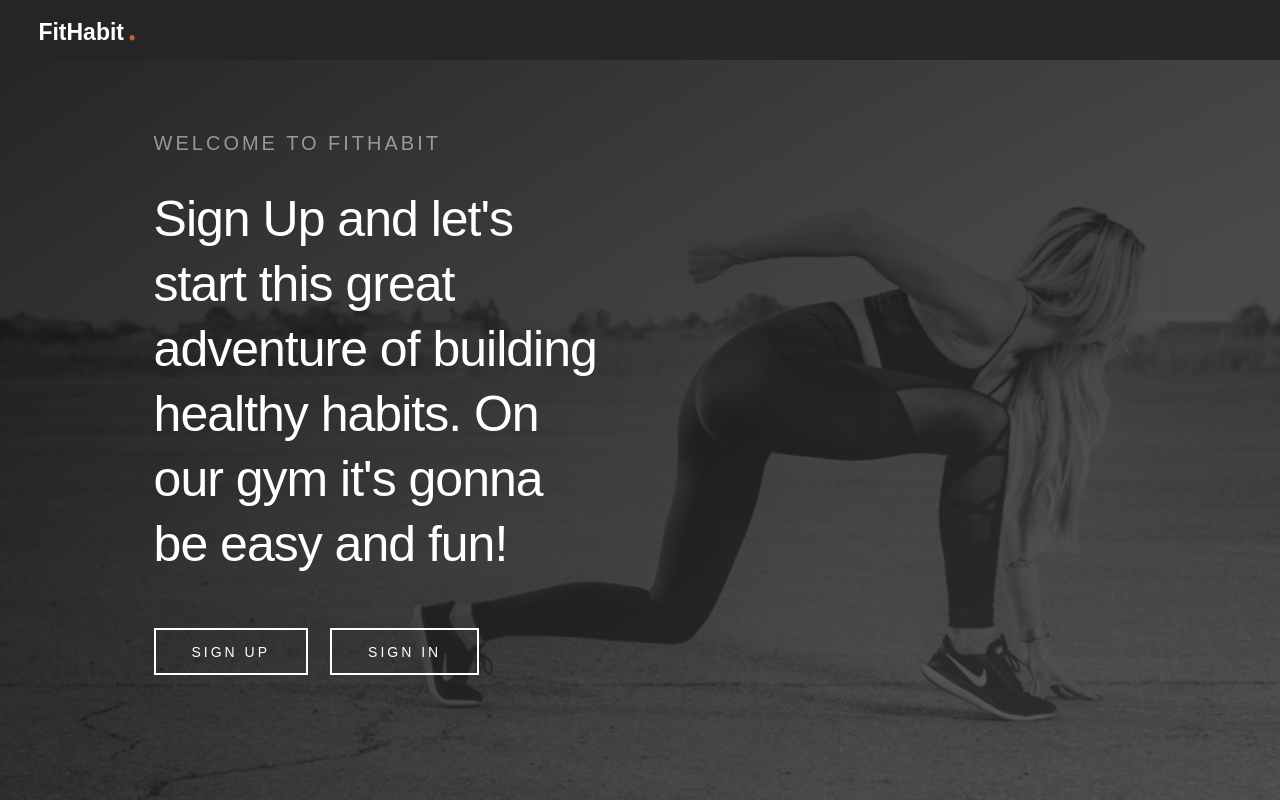
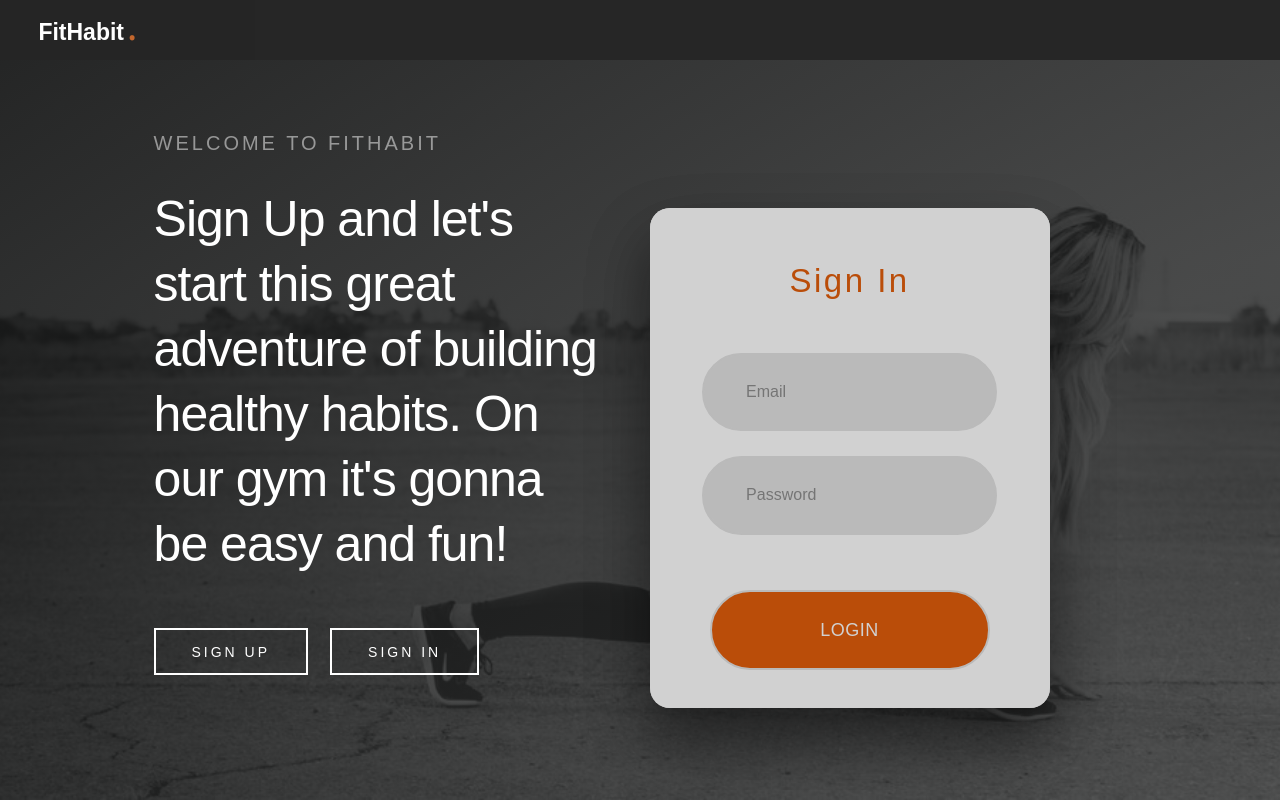
Before and after one commit to Kowal0/training-schedule-app, a React app: page / in a window 1280 px wide. Both pictures are taken after a click on the button "SIGN UP". Built offline with nearby package versions, Linux system fonts and the light colour scheme.

Commit message:
duplicate form

```diff
--- a/src/components/Login/components/LoginPage.js
+++ b/src/components/Login/components/LoginPage.js
@@ -1,5 +1,6 @@
 import React, { PureComponent } from 'react';
-import LoginPageForm from './LoginPageForm';
+import LoginPageFormSignIn from './LoginPageFormSignIn';
+import LoginPageFormSignUp from './LoginPageFormSignUp';
 import PageContent from '../styled/PageContent';
 
 import LoginPageWrapper from '../styled/LoginPageWrapper';
@@ -37,14 +38,16 @@ export class LoginPage extends PureComponent {
                     <PageMainHeading>
                         Sign Up and let's start this great adventure of building healthy habits. On our gym it's gonna be easy and fun!
                     </PageMainHeading>
-                    <PageHeadingButton>
+                    <PageHeadingButton onClick={this.handleClick}>
                         Sign Up
-                    </PageHeadingButton>
+                    </PageHeadingButton >
                     <PageHeadingButton onClick={this.handleClick}>
                         Sign In
                     </PageHeadingButton>
                 </PageContent>
-                <LoginPageForm showForm={this.state.isVisible}/>
+                <LoginPageFormSignUp showForm={this.state.isVisible}/>
+                <LoginPageFormSignIn showForm={this.state.isVisible}/>
+
             </LoginPageWrapper>
         );
     }
--- /dev/null
+++ b/src/components/Login/components/LoginPageFormSignIn.js
@@ -0,0 +1,40 @@
+import React, {PureComponent} from 'react';
+import LoginFormWrapper from '../styled/LoginFormWrapper';
+import LoginFormSignUp from '../styled/LoginFormSignUp';
+import LoginFormBox from '../styled/LoginFormBox';
+import LoginFormInput from '../styled/LoginFormInput';
+import LoginFormButton from '../styled/LoginFormButton';
+
+
+class LoginPageFormSignIn extends PureComponent {
+    render(){
+        return (
+
+            <div>
+                {
+                    this.props.showForm?
+                    <LoginFormWrapper>
+                        <LoginFormSignUp>
+                            Sign In
+                        </LoginFormSignUp>
+                        <LoginFormBox>
+                            <LoginFormInput placeholder="Email">
+
+                            </LoginFormInput>
+                            <LoginFormInput placeholder="Password">
+
+                            </LoginFormInput>
+                            <LoginFormButton>
+                                Login
+                            </LoginFormButton>
+                        </LoginFormBox>
+                    </LoginFormWrapper>
+                        : ""
+                }
+            </div>
+
+        );
+    }
+}
+
+export default LoginPageFormSignIn;
--- a/src/components/Login/styled/LoginFormWrapper.js
+++ b/src/components/Login/styled/LoginFormWrapper.js
@@ -1,4 +1,6 @@
 import styled from 'styled-components';
+
+
 
 export const LoginFormWrapper = styled.div`
     display: flex;
@@ -12,6 +14,7 @@ export const LoginFormWrapper = styled.div`
     position: absolute;
     right: 18%;
     top: 20%;
+
 `;
 
 export default LoginFormWrapper;
```
Also changed, not shown: src/components/Login/components/LoginPageFormSignUp.js (renamed from src/components/Login/components/LoginPageForm.js, +4 -3 lines).
